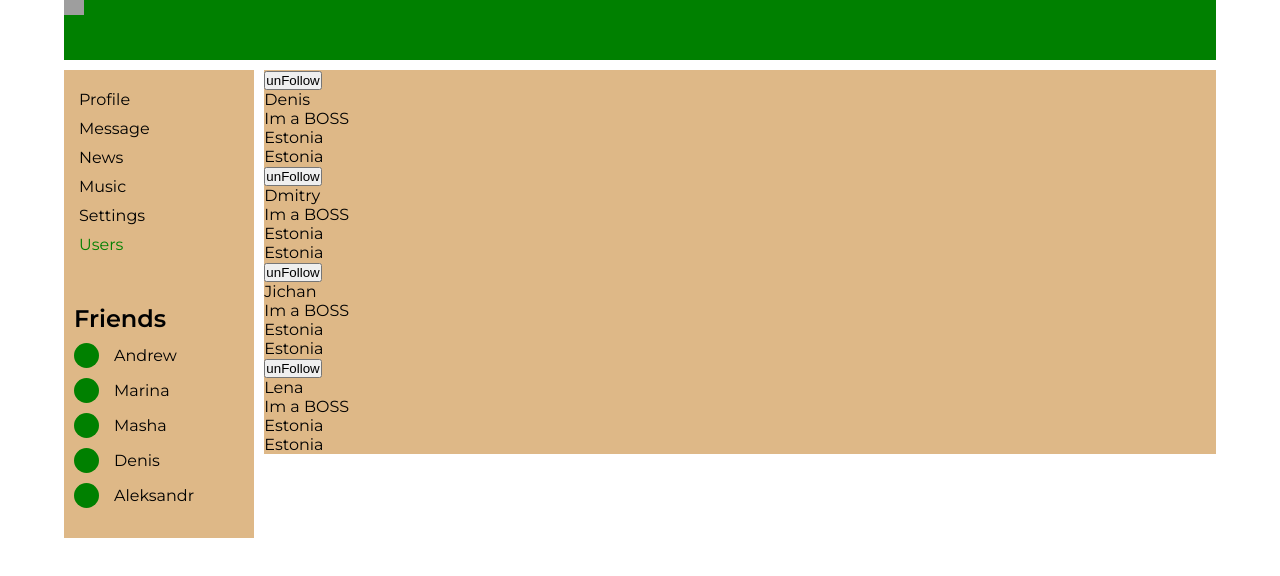
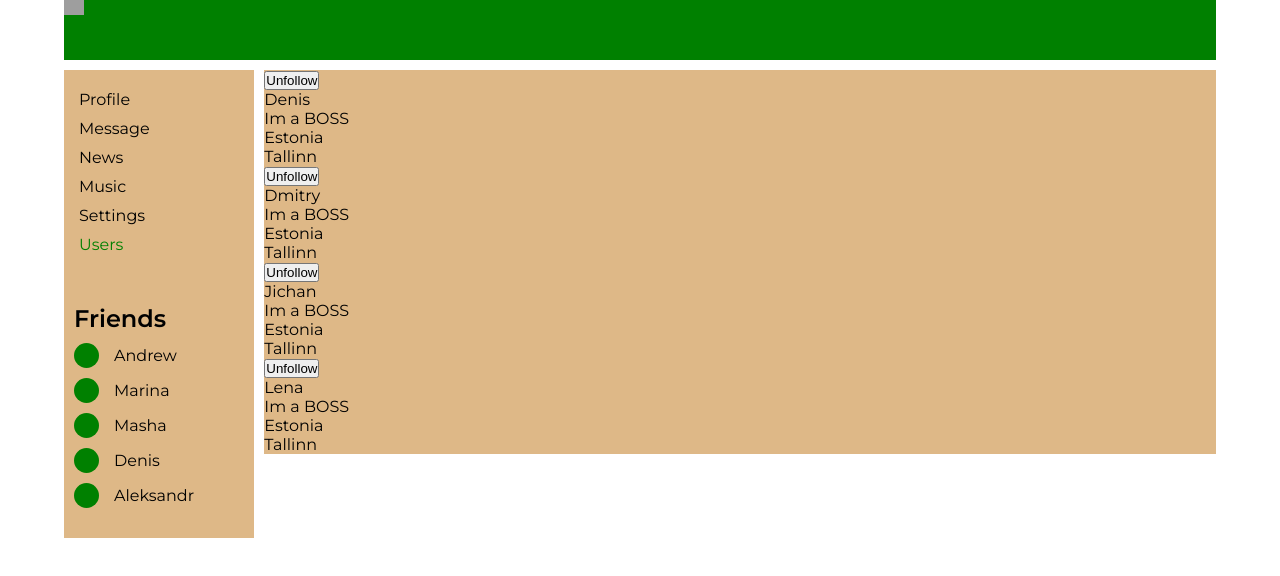
Before and after one commit to den777kaz/SocialNetwork-React, a React (Create React App) app: page /users in a window 1280 px wide. Shown: the top 576 px of the page. Built offline with nearby package versions, Linux system fonts and the light colour scheme; grey boxes are pictures that could not be loaded.

Commit message:
users section

```diff
--- a/src/components/users/Users.jsx
+++ b/src/components/users/Users.jsx
@@ -24,7 +24,7 @@ const Users = (props) => {
             <span>
               <div>
                 { u.followed
-                  ? <button onClick={ ()=> { props.unfollow(u.id) } } >unFollow</button>
+                  ? <button onClick={ ()=> { props.unfollow(u.id) } } >Unfollow</button>
                   : <button onClick={ ()=> { props.follow(u.id) } } >Follow</button>
                 }
               </div>
@@ -36,7 +36,7 @@ const Users = (props) => {
             </span>
             <span>
               <div>{u.location.country}</div>
-              <div>{u.location.country}</div>
+              <div>{u.location.city}</div>
             </span>
 
         </div>
```
